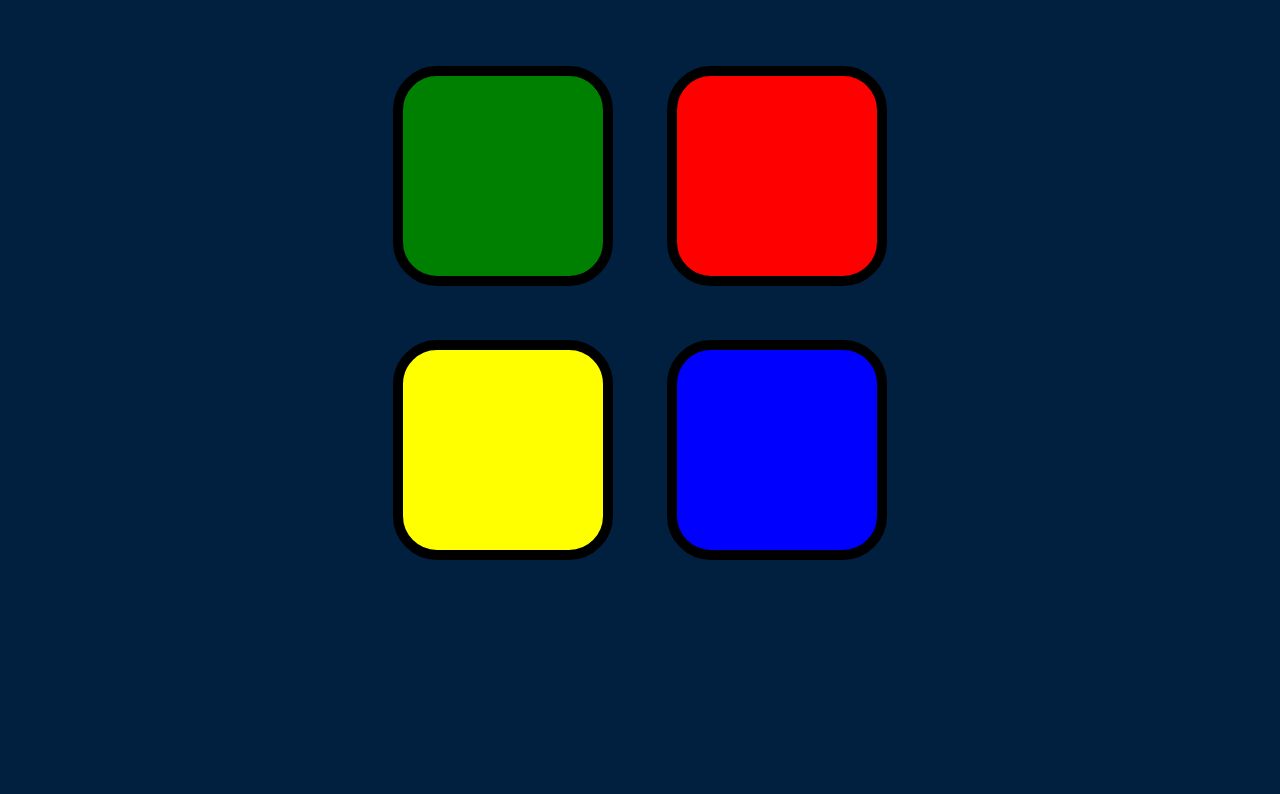
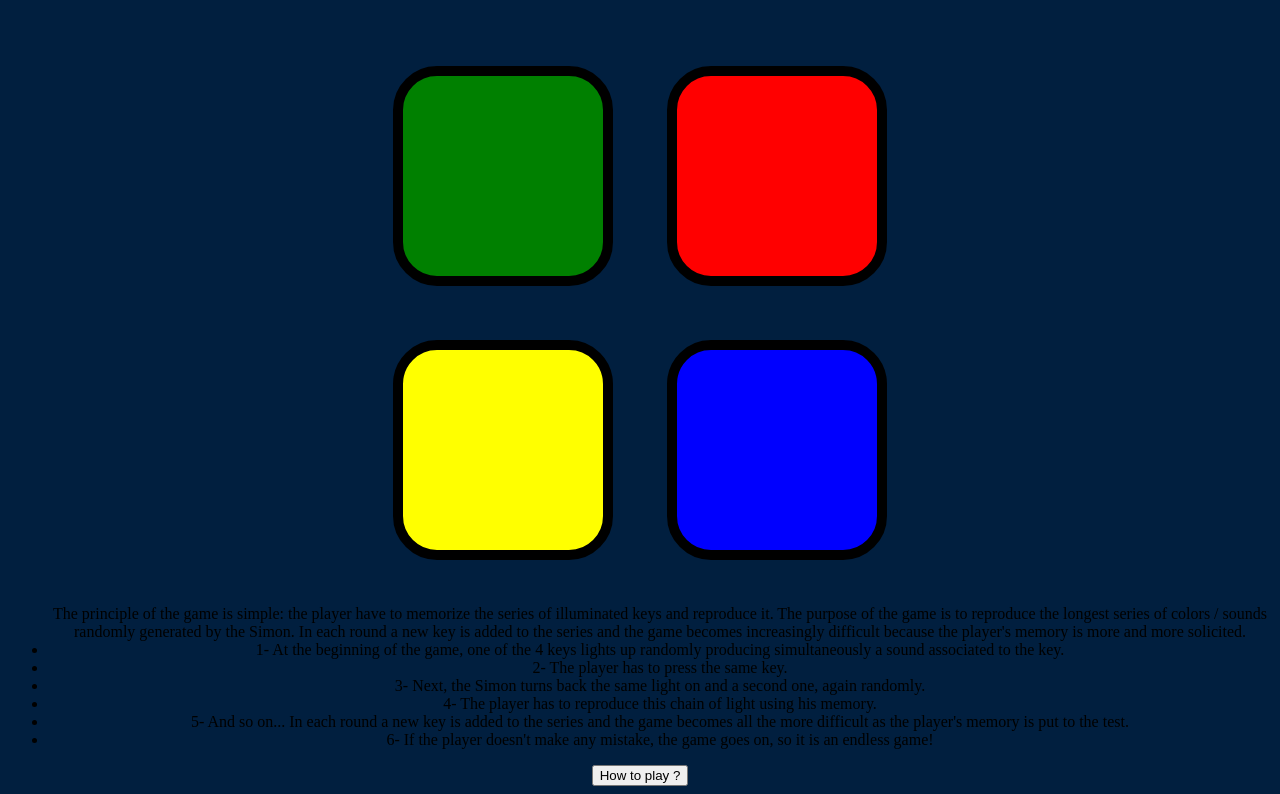
Before and after one commit to adityakhattri21/SImon_Game, a plain HTML site: page index.html in a window 1280 px wide. Shown: the part 133-927 px from the top of the page. Before the commit the page ends 800 px from the top, so only its background shows below. Drawn offline with nearby package versions, Linux system fonts and the light colour scheme.

Commit message:
added user guidelines and How to play? button

```diff
--- a/index.html
+++ b/index.html
@@ -34,6 +34,26 @@
     </div>
 
   </div>
+  <div id="userguide">
+    <ul>
+      The principle of the game is simple: the player have to memorize the series of illuminated keys and reproduce it. The purpose of the game is to reproduce the longest series of colors / sounds randomly generated by the Simon.
+In each round a new key is added to the series and the game becomes increasingly difficult because the player's memory is more and more solicited.
+<li>1- At the beginning of the game, one of the 4 keys lights up randomly producing simultaneously a sound associated to the key.
+</li>
+<li>2- The player has to press the same key.</li>
+<li>3- Next, the Simon turns back the same light on and a second one, again randomly.</li>
+<li>4- The player has to reproduce this chain of light using his memory.</li>
+<li>5- And so on... In each round a new key is added to the series and the game becomes all the more difficult as the player's memory is put to the test.
+</li>
+<li>6- If the player doesn't make any mistake, the game goes on, so it is an endless game!</li>
+
+
+    </ul>
+  </div>
+  <center>
+
+    <button id="guide">How to play ?</button>
+  </center>
 <script src="https://ajax.googleapis.com/ajax/libs/jquery/3.6.0/jquery.min.js"></script>
 <script src="game.js" charset="utf-8"></script>
 </body>
```
